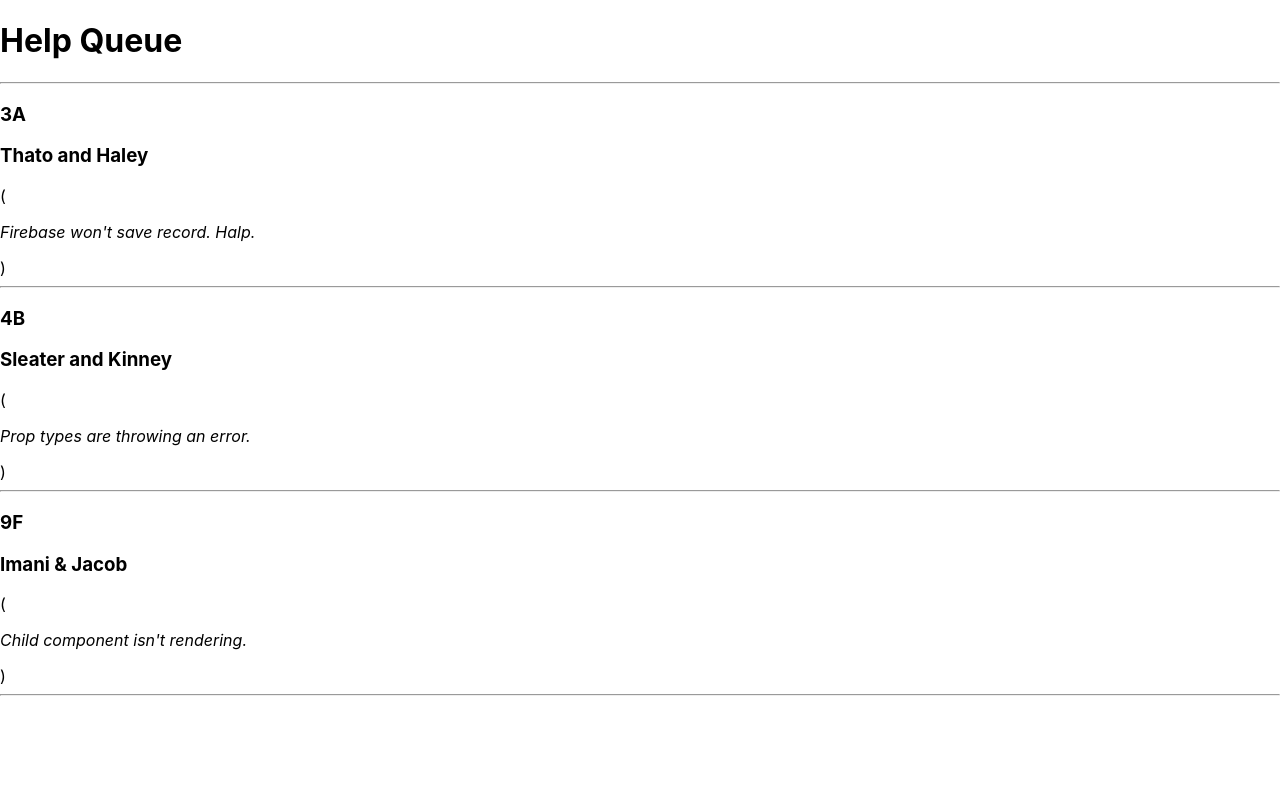
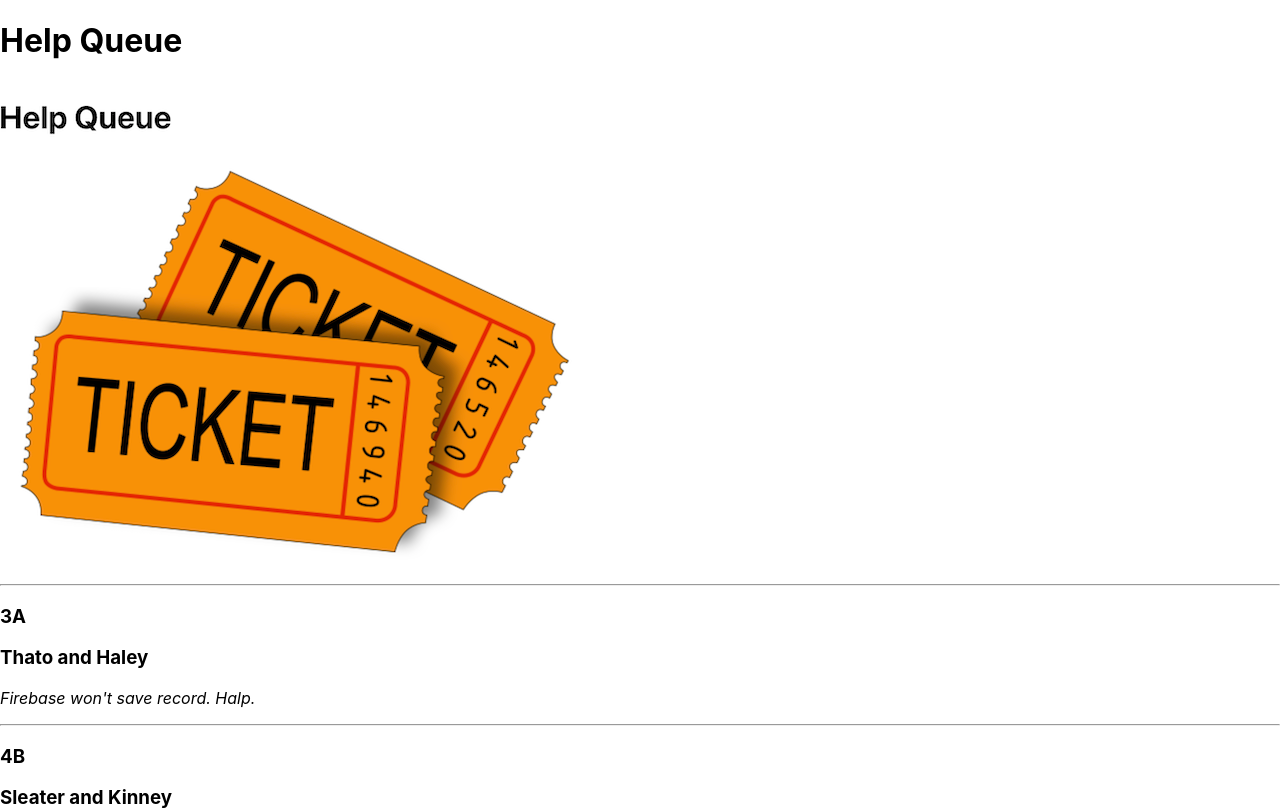
Before and after one commit to meilar/help-queue, a React (Create React App) app: page / in a window 1280 px wide. Shown: the top 810 px of the page. Built offline with nearby package versions, Linux system fonts and the light colour scheme.

Commit message:
Add header image

```diff
--- a/src/components/Header.js
+++ b/src/components/Header.js
@@ -1,8 +1,12 @@
 import React from "react";
+import ticketsImage from "./../img/tickets-image.png";
 
 function Header(){
   return (
-    <h1>Help Queue</h1>
+    <React.Fragment>
+      <h1>Help Queue</h1>
+      <img src={ticketsImage} alt="An image of tickets" />
+    </React.Fragment>
   );
 }
 
--- a/src/components/Ticket.js
+++ b/src/components/Ticket.js
@@ -8,7 +8,7 @@
     <React.Fragment>
       <h3>{props.location}</h3>
       <h3>{props.names}</h3>
-      (<p><em>{props.issue}</em></p>)
+      <p><em>{props.issue}</em></p>
       <hr />
     </React.Fragment>
   );
```
Also changed, not shown: src/img/tickets-image.png (added).
